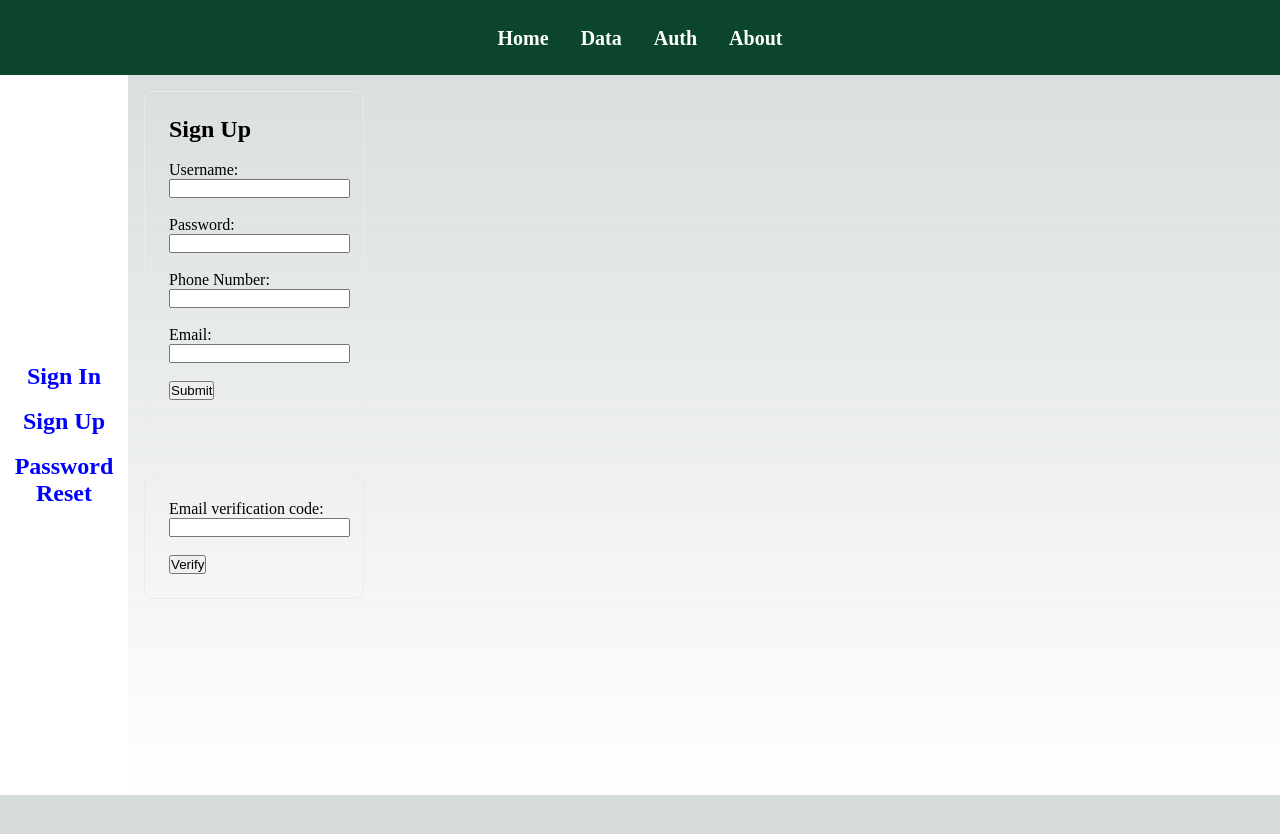
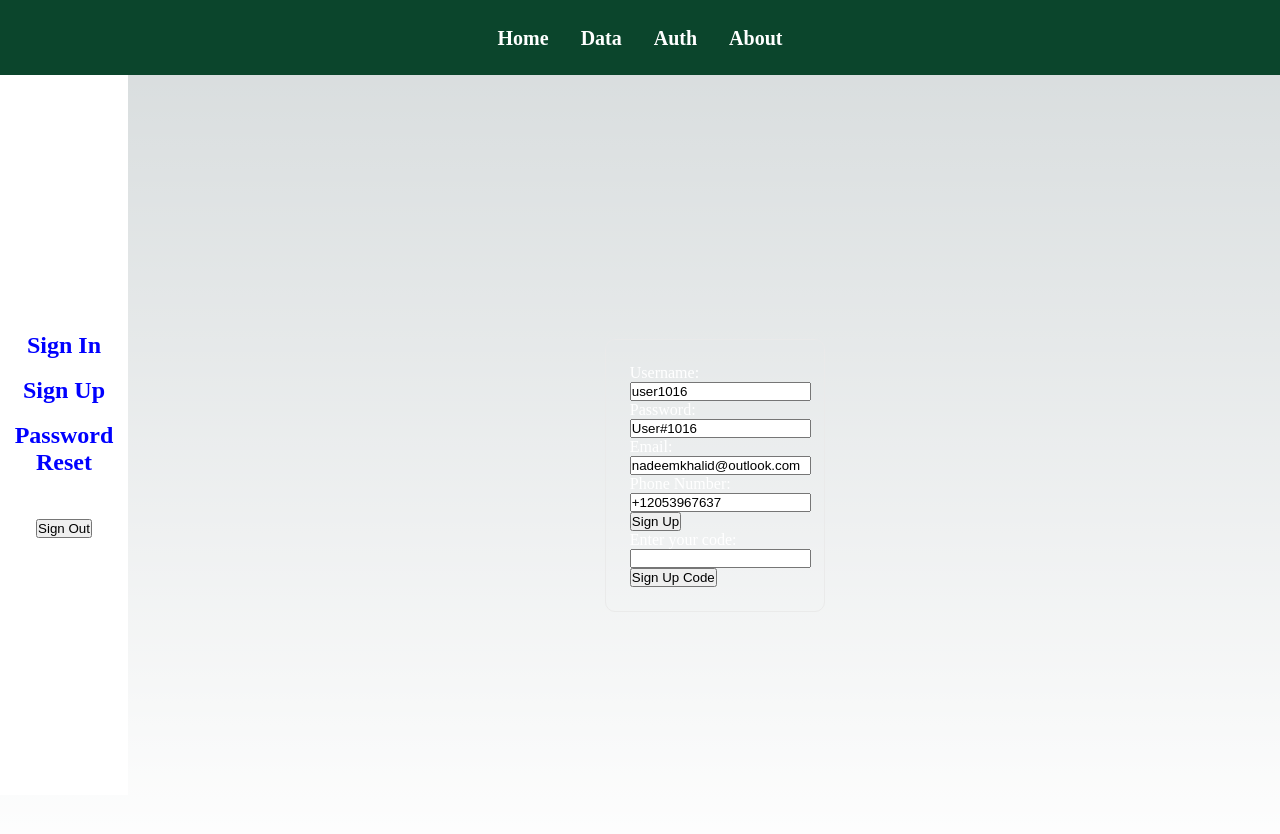
Before and after one commit to nk1752/appdir-app, a Next.js app: page /auth/signup in a window 1280 px wide. Shown: the top 834 px of the page. Before the commit the page ends 800 px from the top, so only its background shows below. Built offline with nearby package versions, Linux system fonts and the light colour scheme; what aws-amplify would draw is missing.

Commit message:
update layout

```diff
--- a/app/auth/sidebar.tsx
+++ b/app/auth/sidebar.tsx
@@ -1,6 +1,16 @@
+'use client'
+
 import Link from 'next/link';
 
 import styles from './styles.module.css'
+
+import { signOut } from './signin/page';
+
+function handleSignOut() {
+
+    signOut()
+
+}
 
 function Sidebar() {
     return (
@@ -15,6 +25,9 @@ function Sidebar() {
                     </h2><br />
                     <h2>
                         <Link href="/auth/passwordreset">Password Reset</Link>
+                    </h2><br /><br />
+                    <h2>
+                        <button onClick={handleSignOut}>Sign Out</button>
                     </h2><br />
                 </ul>
             </div>
--- a/app/auth/signup/page.tsx
+++ b/app/auth/signup/page.tsx
@@ -8,22 +8,25 @@ import config from '../../../cognito/cognito-config'
 
 Amplify.configure(config)
 
+function SignupHome() {
 
-function Signup() {
-
-    const [username, setUsername] = useState('user1008')
-    const [password, setPassword] = useState('User#1008')
+    const [username, setUsername] = useState('user1016')
+    const [password, setPassword] = useState('User#1016')
     const [email, setEmail] = useState('nadeemkhalid@outlook.com')
     const [phone_number, setPhoneNumber] = useState('+12053967637')
     const [code, setCode] = useState('')
     const [mfaType, setMfaType] = useState('SMS_MFA')
 
-    async function signUp() {
+    async function handleSignUp() {
 
-        console.log('called Sign Up...')
+        sessionStorage.setItem('nsername', username)
+        sessionStorage.setItem('password', password)
+        sessionStorage.setItem('email', email)
+        sessionStorage.setItem('phoneNumber', phone_number)
+
 
         try {
-            const { user } = await Auth.signUp({
+            const user = await Auth.signUp({
                 username,
                 password,
                 attributes: {
@@ -35,47 +38,41 @@ function Signup() {
                     enabled: false,
                 }
             });
+
             console.log(user);
+
         } catch (error) {
             console.log('error signing up:', error);
           }
+
+
     }
 
-    async function confirmSignUp() {
+    async function handleConfirmSignUp() {
         try {
             await Auth.confirmSignUp(username, code);
           } catch (error) {
               console.log('error confirming sign up', error);
             }
+
     }
 
     return (
-        <div className={styles.main}>
-            <form className={styles.card} onSubmit={signUp}>
-                <h1>Sign Up</h1><br />
+        <div className={styles.right}>
+            <form  className={styles.card} >
 
-                <label htmlFor="username">Username:</label><br />
-                <input type="text" id="username" name="username" /><br /><br />
+                <label>Username: <input  type="text" value={username}  onChange={(e) => setUsername(e.target.value)} />  </label><br />
+                <label>Password: <input  type="text" value={password}  onChange={(e) => setPassword(e.target.value)} />  </label><br />
+                <label>Email: <input  type="text" value={email}  onChange={(e) => setUsername(e.target.value)} />  </label><br />
+                <label>Phone Number: <input  type="text" value={phone_number}  onChange={(e) => setPassword(e.target.value)} />  </label><br />
+                <button type='button' onClick={ handleSignUp }>Sign Up</button><br />
 
-                <label htmlFor="password">Password:</label><br />
-                <input type="password" id="password" name="password" /><br /><br />
+            <label>Enter your code: <input  type="text" value={code}  onChange={(e) => setCode(e.target.value)} />  </label><br />
+            <button type='button' onClick={ handleConfirmSignUp }>Sign Up Code</button><br />
 
-                <label htmlFor="phone">Phone Number:</label><br />
-                <input type="phone" id="phone" name="phone" /><br /><br />
 
-                <label htmlFor="email">Email:</label><br />
-                <input type="email" id="email" name="email" /><br /><br />
 
-                <button type="submit">Submit</button>
 
-            </form><br />
-
-            <form className={styles.card} onSubmit={confirmSignUp}>
-
-                <label>Email verification code: </label><br />
-                <input  type="text" value={code}  onChange={(e) => setCode(e.target.value)} /><br /><br />
-
-                <button type="submit">Verify</button>
 
             </form>
 
@@ -84,4 +81,4 @@ function Signup() {
     )
 }
 
-export default Signup;
+export default SignupHome;
--- a/app/auth/styles.module.css
+++ b/app/auth/styles.module.css
@@ -14,11 +14,12 @@
 }
 
 .right {
-  background-color: rgb(41, 74, 123);
+
   color:white;
   width: 90%;
-  height: 90vh;
-  text-align: center;
+  height: 100vh;
+  text-align: left;
+  align-items: center;
   align-content: center;
 }
 
@@ -32,12 +33,17 @@
   border: 1px solid #eaeaea;
   border-radius: 10px;
   max-width: 220px;
-  align-content: center;
+
+  position: relative;
+
+  left: 40%;
+
+
 }
 
 .card:hover,
 .card:focus,
 .card:active {
-  color: #0070f3;
+
   border-color: #0070f3;
 }
--- a/tsconfig.json
+++ b/tsconfig.json
@@ -20,6 +20,6 @@
       }
     ]
   },
-  "include": ["next-env.d.ts", "**/*.ts", "**/*.tsx", ".next/types/**/*.ts"],
+  "include": ["next-env.d.ts", "**/*.ts", "**/*.tsx", ".next/types/**/*.ts", "cognito/auth.js"],
   "exclude": ["node_modules"]
 }
```
Also changed, not shown: app/auth/page.tsx (+103 -3 lines), cognito/auth.js (added, +81 -0 lines). Lines whose indentation alone changed are shown as unchanged.
